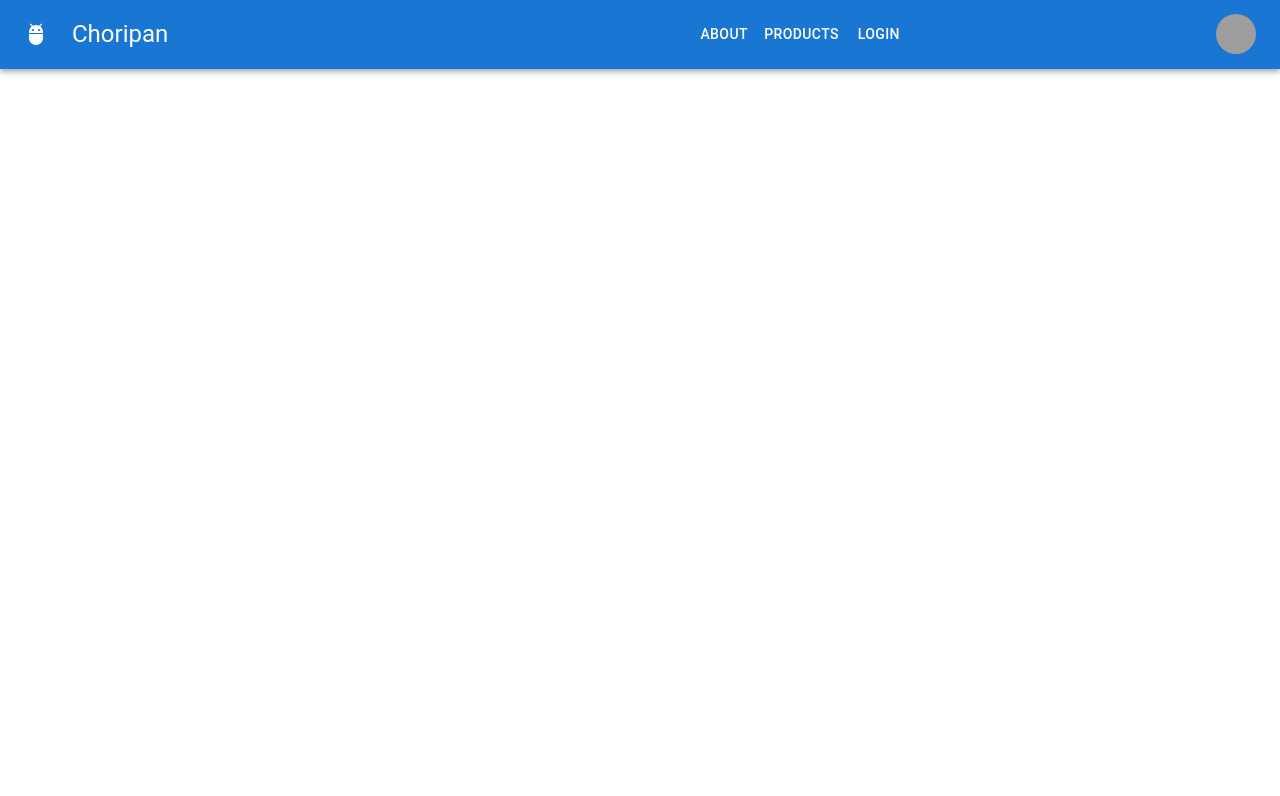
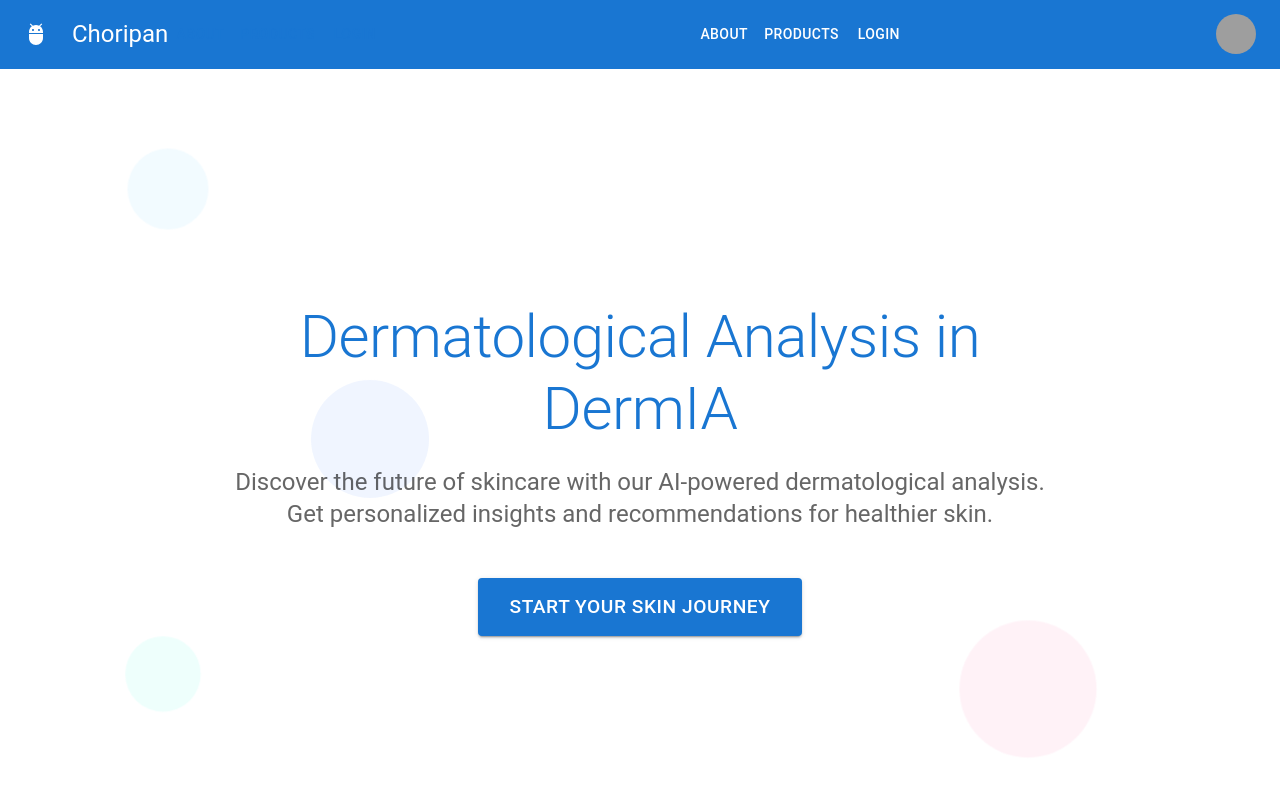
Before and after one commit to Complinator/hackathonAudienceView, a React (Create React App) app in the folder frontend/: page / in a window 1280 px wide. Shown: the top 796 px of the page. Built offline with nearby package versions, Linux system fonts and the light colour scheme; grey boxes are pictures that could not be loaded.

Commit message:
Refactor file paths and update routes in App.js

```diff
--- a/frontend/src/App.js
+++ b/frontend/src/App.js
@@ -15,7 +15,8 @@ export default function App() {
     <>
       <Navbar />
       <Routes>
-        <Route path="/Home" element={<Home />} />
+        <Route path="/" element={<Home />} />
+        <Route path="/analysis" element={<SkinAnalysis />} />
       </Routes>
     </>
   )
--- a/frontend/src/components/Layout/SkinAnalysis.js
+++ b/frontend/src/components/Layout/SkinAnalysis.js
@@ -28,7 +28,6 @@ export default function SkinAnalysis({ onAnalysisComplete }) {
       const imageUrl = await getDownloadURL(storageRef);
       console.log('Image uploaded:', imageUrl);
       // Simulate analysis with a timeout
-      setTimeout(() => {
       const mockResults = {
         dañosSolares: 'moderado',
         rosacea: 'leve',
@@ -36,9 +35,8 @@ export default function SkinAnalysis({ onAnalysisComplete }) {
         tipoPiel: 'grasa',
         imageUrl: imageUrl // Include the image URL in the results
       };
-        onAnalysisComplete(mockResults);
       setIsAnalyzing(false);
-      }, 3000);
+
     } catch (error) {
       console.error('Error uploading image:', error);
       setIsAnalyzing(false);
@@ -78,7 +76,7 @@ export default function SkinAnalysis({ onAnalysisComplete }) {
           className="bg-blue-500 hover:bg-blue-700 text-white font-bold py-2 px-4 rounded disabled:opacity-50"
         >
           Subir Imagen
-          <input type="file" hidden accept="image/*" onChange={handleImageChange} />
+          <input type="file" hidden accept="image/*" />
         </Button>
         <Button
           variant="contained"
```
Lines whose indentation alone changed are shown as unchanged.
